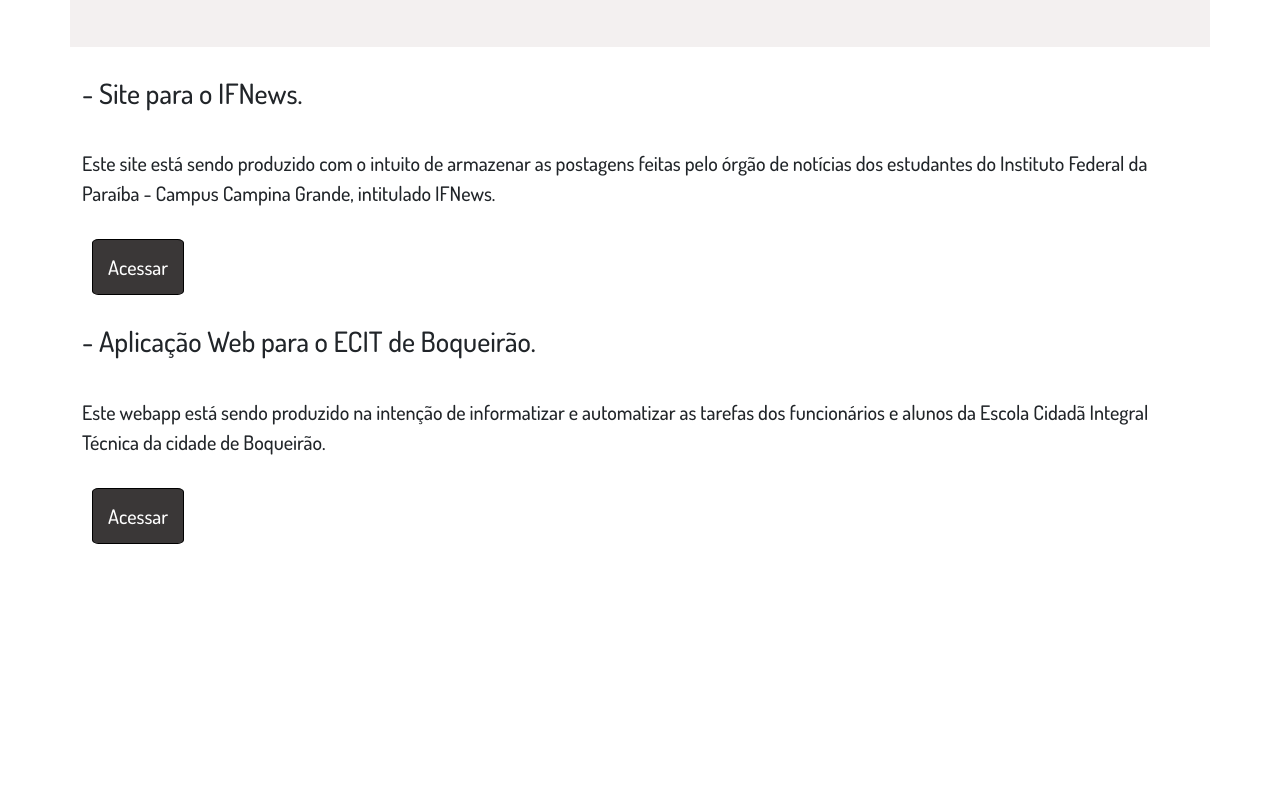
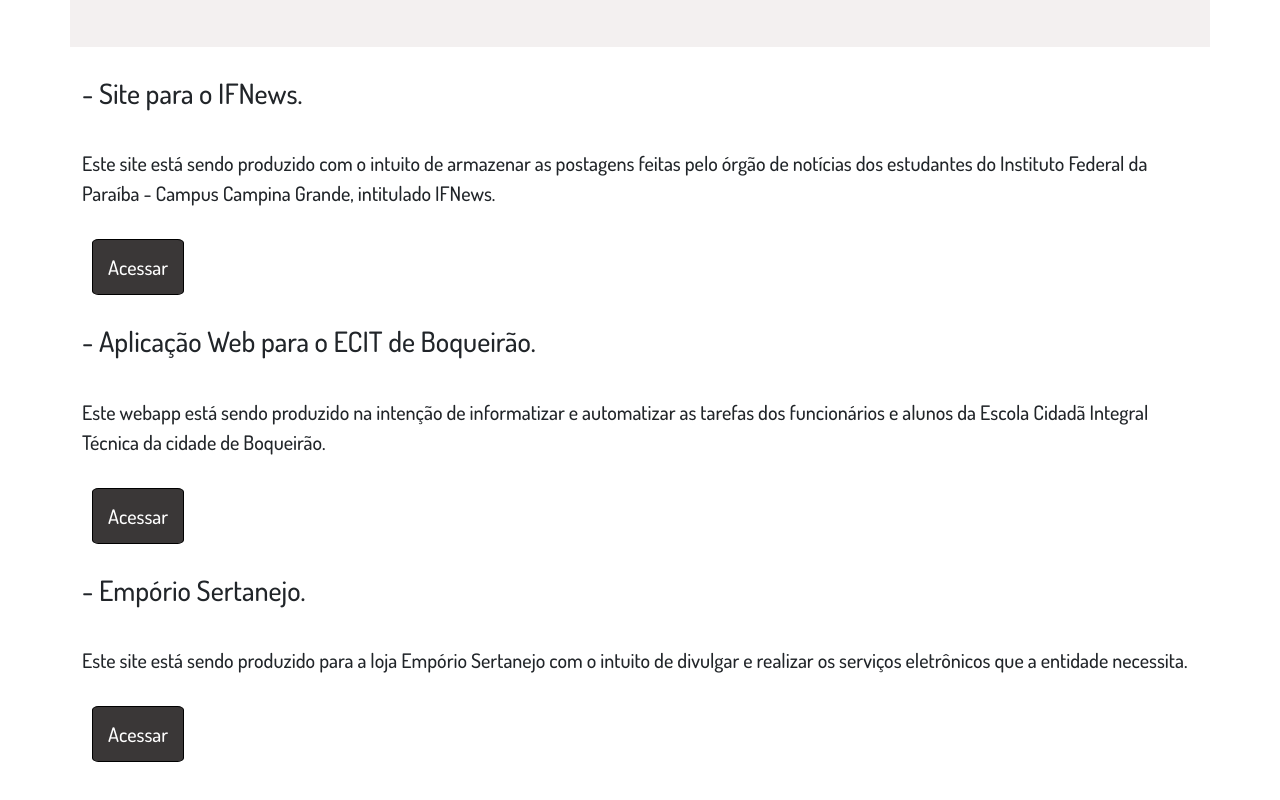
Before and after one commit to athavus/portfolio, a plain HTML site: page index.html in a window 1280 px wide. Shown: the part 2104-2904 px from the top of the page. Before the commit the page ends 2744 px from the top, so only its background shows below. Drawn offline with nearby package versions, Linux system fonts and the light colour scheme.

Commit message:
add emporio_sertanejo

```diff
--- a/index.html
+++ b/index.html
@@ -260,6 +260,25 @@
                     Acessar
                 </button>
             </div>
+
+            <div class="container" id="certificado">
+                <br>
+                <!--SUBTÍTULO DA SEÇÃO-->
+                <h3>
+                    - Empório Sertanejo.
+                </h3>
+                <br>
+                <!--DESCRIÇÃO DA SEÇÃO-->
+                <p>
+                    Este site está sendo produzido para a loja Empório Sertanejo com o intuito de divulgar e realizar os serviços eletrônicos que a entidade necessita.
+                </p>
+
+                <!--LINKS PARA ABRIR O SITE DITO-->
+                <button target="_blank" onclick="abrir('https://ilusinusmate.github.io/emporio_sertanejo')" id="acessar" class="download">
+                    Acessar
+                </button>
+            </div>
+
         </section>
         <!--FIM DA QUARTA SEÇÃO DO SITE-->
         <br><br><br><br>
```
